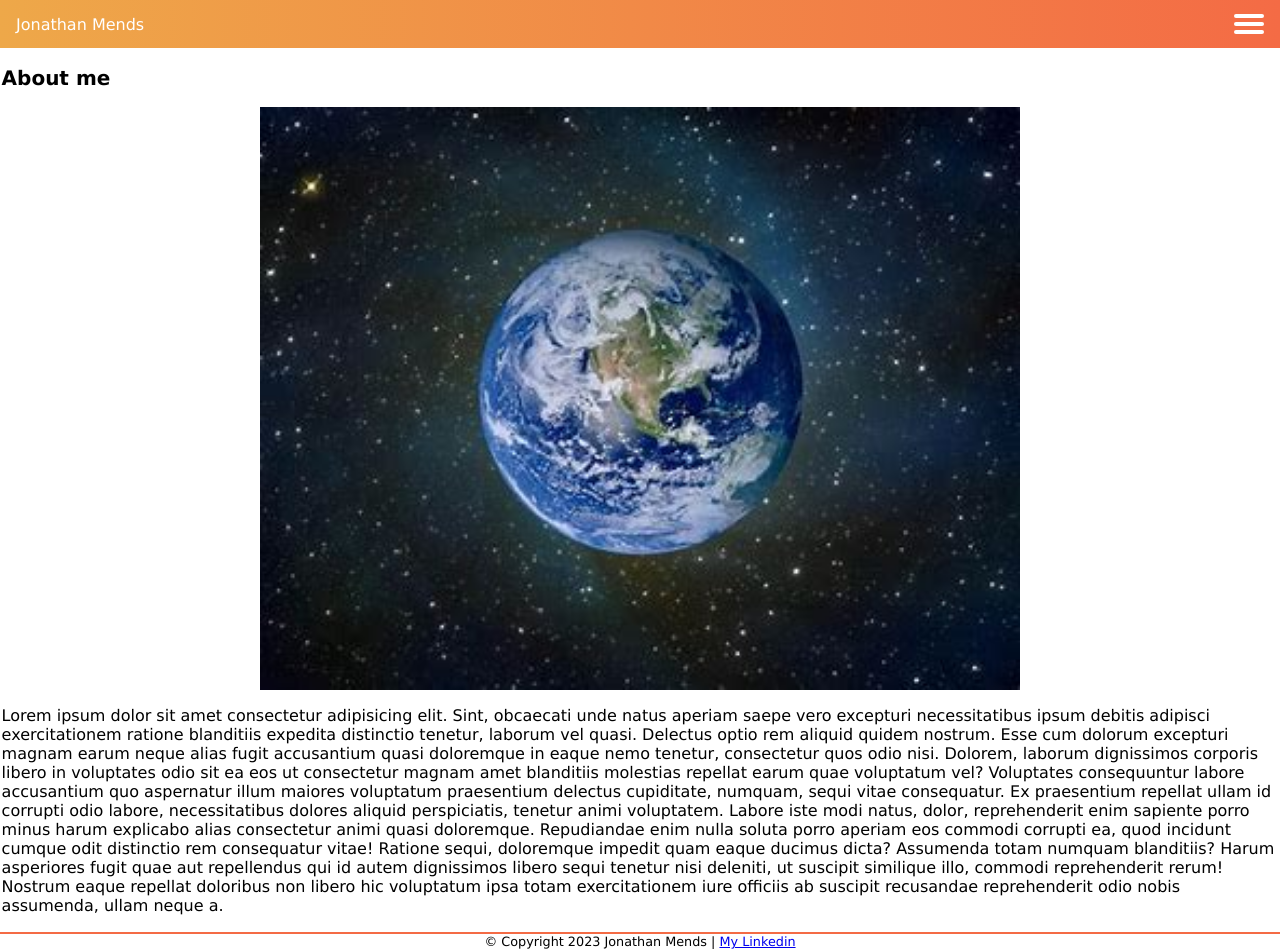
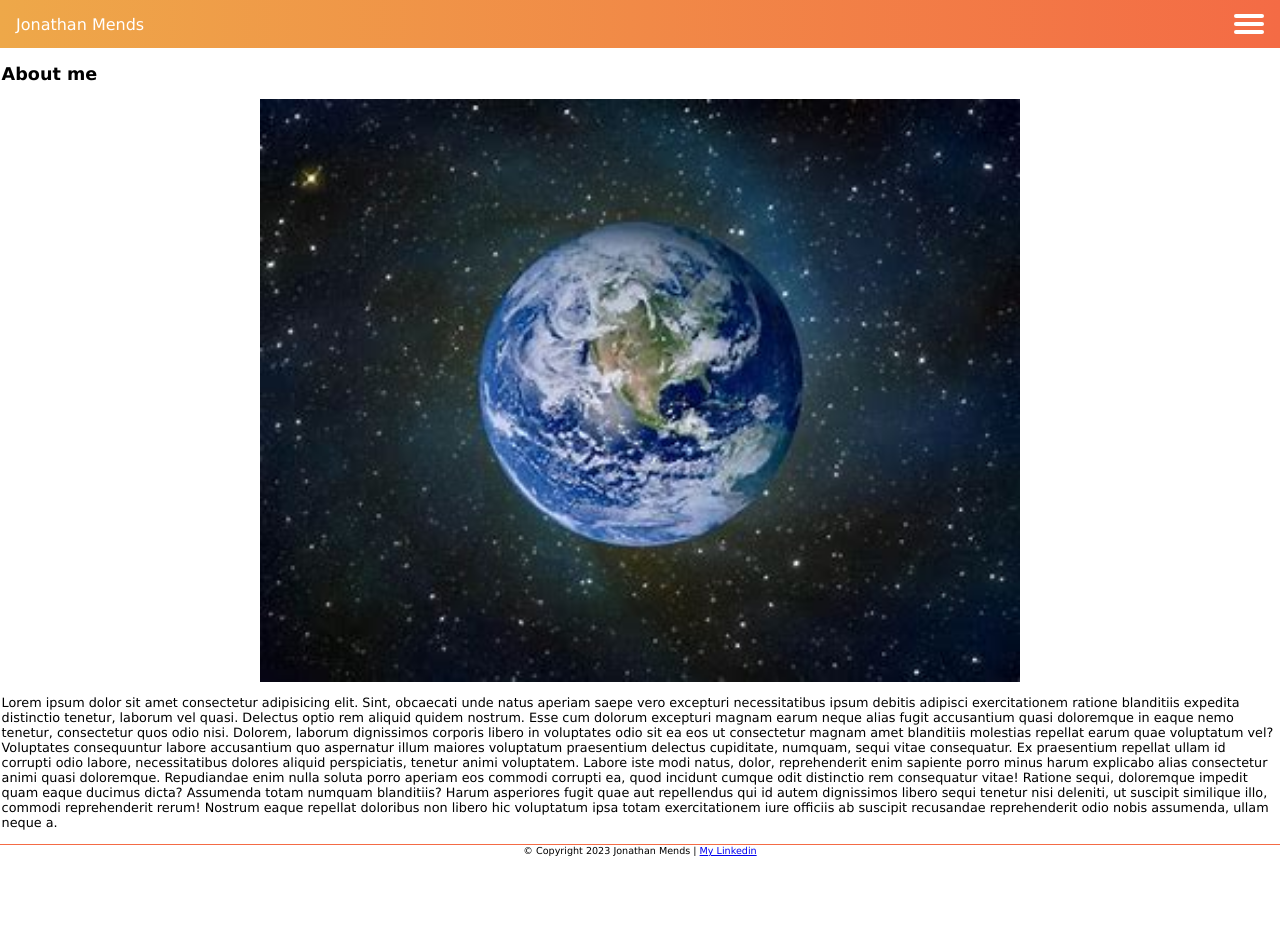
Before and after one commit to Jmends/Jmends.github.io, a plain HTML site: page rwd.html in a window 1280 px wide. After the commit the page ends 856 px from the top, so only its background shows below. Drawn offline with Linux system fonts and the light colour scheme.

Commit message:
dfgyhujikolp;

```diff
--- a/styles/rwd.css
+++ b/styles/rwd.css
@@ -100,10 +100,10 @@ article {
     padding: 0.1em;
 }
 article h2 {
-    font-size: 1.25em;
+    font-size: 1.1em;
 }
 article p {
-    font-size: 1em;
+    font-size: 0.8em;
 }
 article img {
     margin: auto;
@@ -112,9 +112,9 @@ article img {
     max-width: 760px;
 }
 footer {
-    border-top: 2px solid #f46b45;
+    border-top: 1px solid #f46b45;
     text-align: center;
-    font-size: 0.8em;
+    font-size: 0.6em;
 }
 
 .menu-button-container {
```
